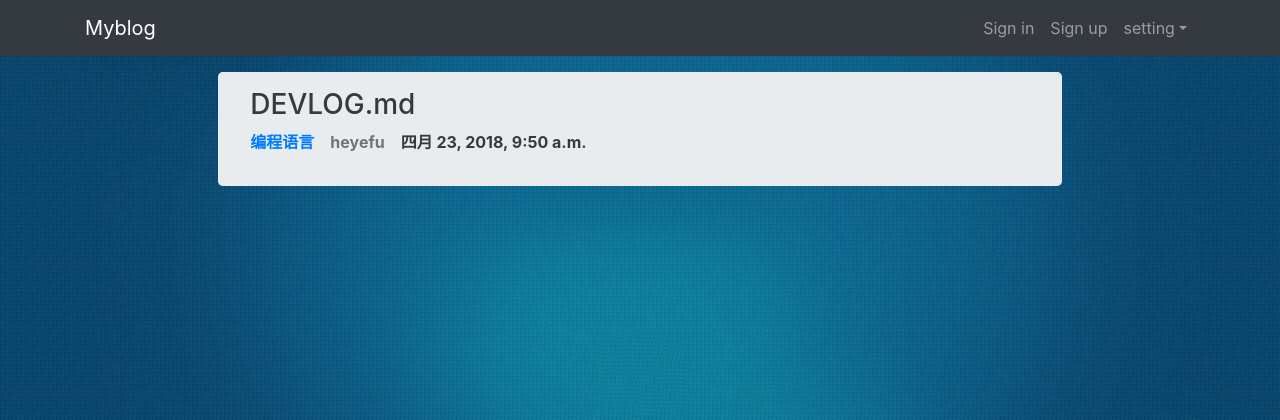
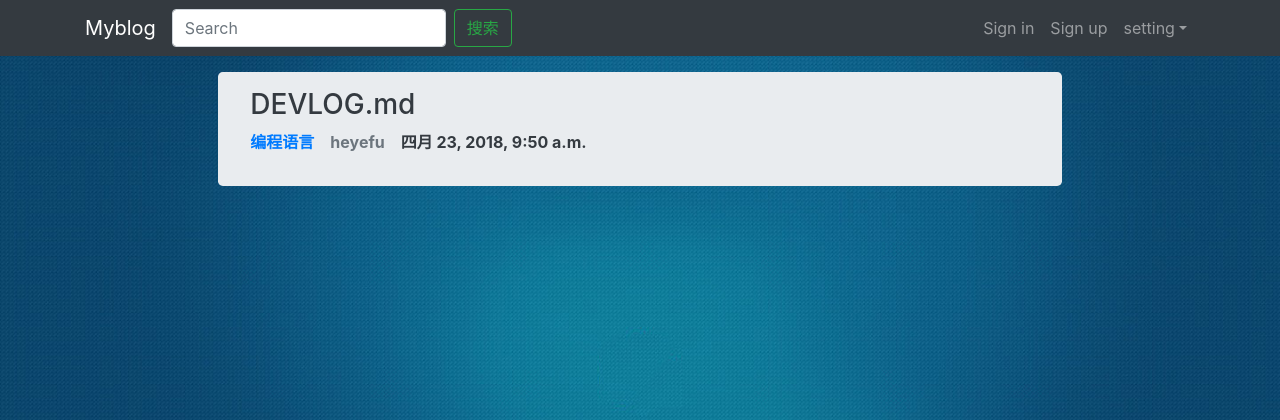
Before and after one commit to heyefu19920626/myBlog, a Django app: page / in a window 1280 px wide. Shown: the top 420 px of the page. Run offline with Django 3.2, Linux system fonts and the light colour scheme; data comes from the database, SQL or seed files in the repository; some libraries are stand-ins or nearby versions.

Commit message:
add search

```diff
--- a/blog/templates/blog/base.html
+++ b/blog/templates/blog/base.html
@@ -24,11 +24,18 @@
             <nav class="navbar navbar-expand-sm navbar-dark bg-dark fixed-top">
             <div class="container">
                 <!-- navbar header start -->
-                <div class="navbar-header">
+                <div>
                     <button class="navbar-toggler" type="button" data-toggle="collapse" data-target="#navbar" aria-controls="navbar" aria-expanded="false" aria-label="Toggle navigation"><span class="navbar-toggler-icon"></span></button>
                     <a class="navbar-brand" href="{% url 'blog:index' %}">{% trans 'Myblog' %}</a>
                 </div>
                 <!-- navabar header over -->
+
+                <!-- Search start -->
+                <form class="form-inline">
+                        <input class="form-control mr-sm-2" type="search" placeholder="Search" aria-label="{% trans 'Search' %}">
+                        <button class="btn btn-outline-success my-2 my-sm-0" type="submit">{% trans 'Search' %}</button>
+                </form>
+                <!-- end -->
 
                 <!-- navbar content start -->
                 <div id="navbar" class="collapse navbar-collapse justify-content-end">
```
